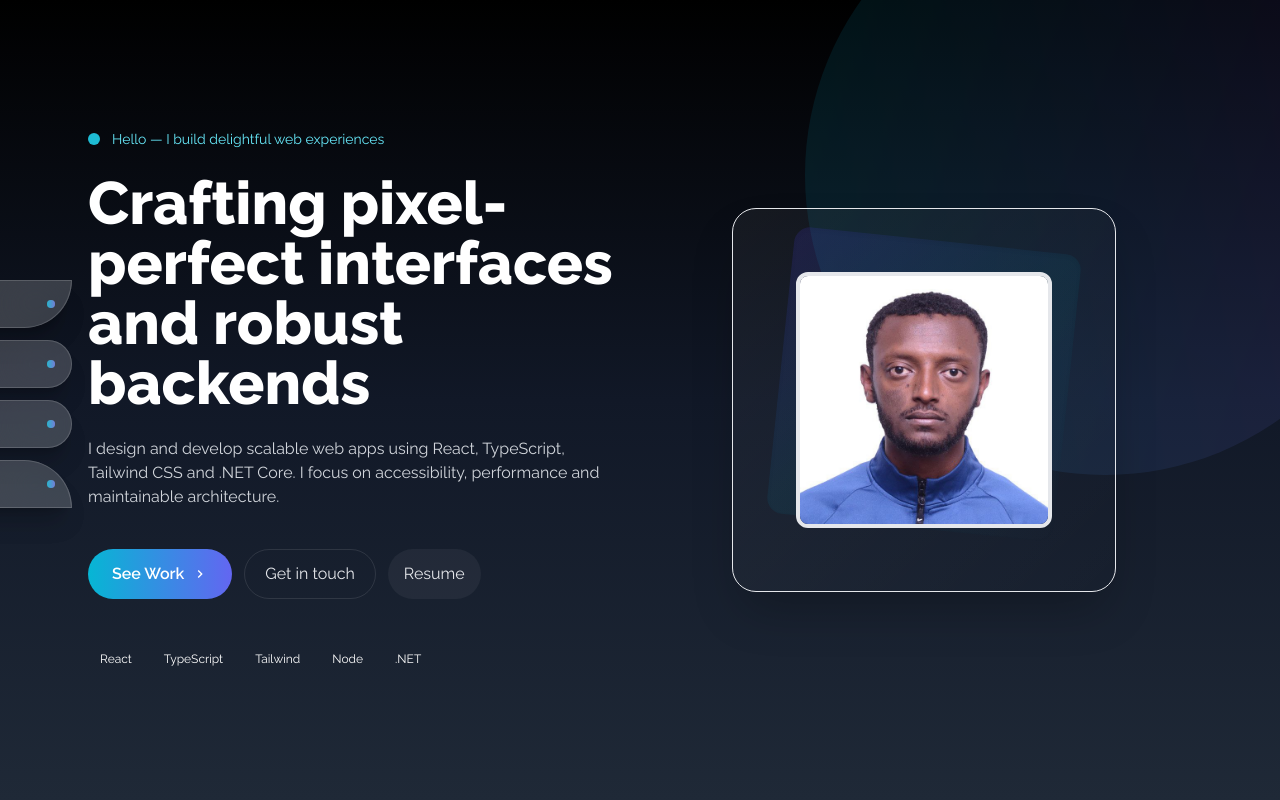
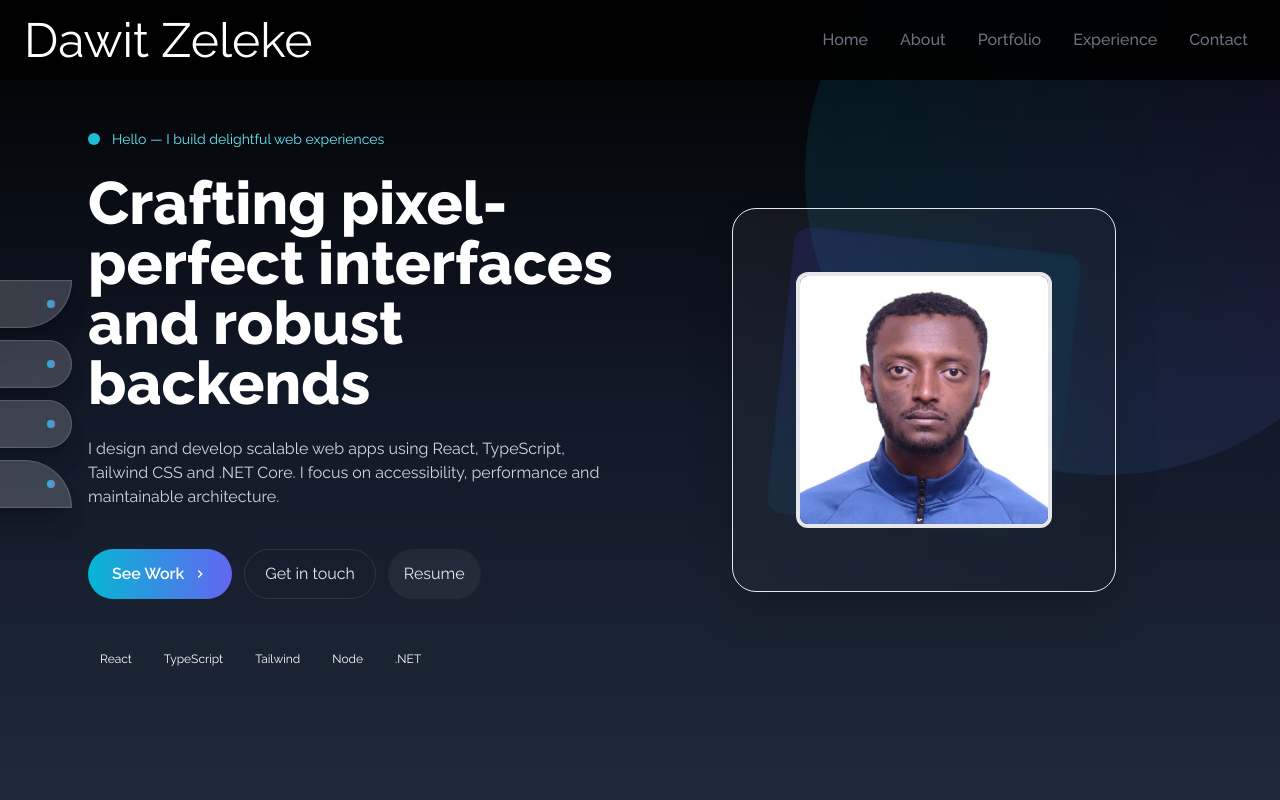
Before and after one commit to dawitzeleke/portfolio, a React (Create React App) app: page / in a window 1280 px wide. Shown: the top 800 px of the page. Built offline with nearby package versions, Linux system fonts and the light colour scheme.

Commit message:
Fix the issue with the navbar

```diff
--- a/src/components/NavBar.tsx
+++ b/src/components/NavBar.tsx
@@ -34,7 +34,7 @@ const NavBar = (): JSX.Element => {
   ];
 
   return (
-    <div className="flex items-center justify-between w-full h-20 px-4 text-white bg-black md:fixed bg-opacity-90">
+    <div className="flex items-center justify-between w-full h-20 px-4 text-white bg-black md:fixed md:top-0 md:left-0 md:right-0 bg-opacity-90 z-50">
       <div>
         <h1 className="ml-2 text-5xl">Dawit Zeleke</h1>
       </div>
```
